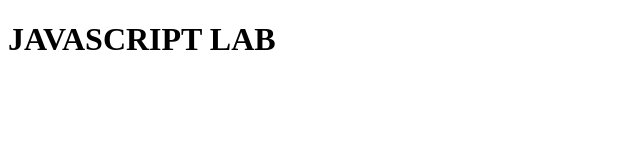
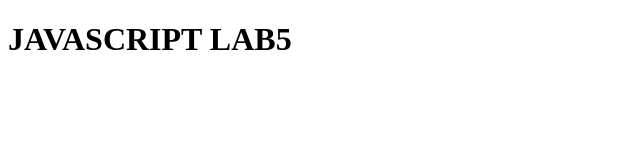
Before and after one commit to PariBai/jslab, a plain HTML site: page lab5.html in a window 1280 px wide. Shown: the full height of the page, 0-640 px from the left. Drawn offline with Linux system fonts and the light colour scheme.

Commit message:
Add files via upload

```diff
--- a/lab5.html
+++ b/lab5.html
@@ -7,7 +7,7 @@
 </head>
 <body>
     <h1>
-        JAVASCRIPT LAB
+        JAVASCRIPT LAB5
     </h1>
 </body>
 <script>
```
